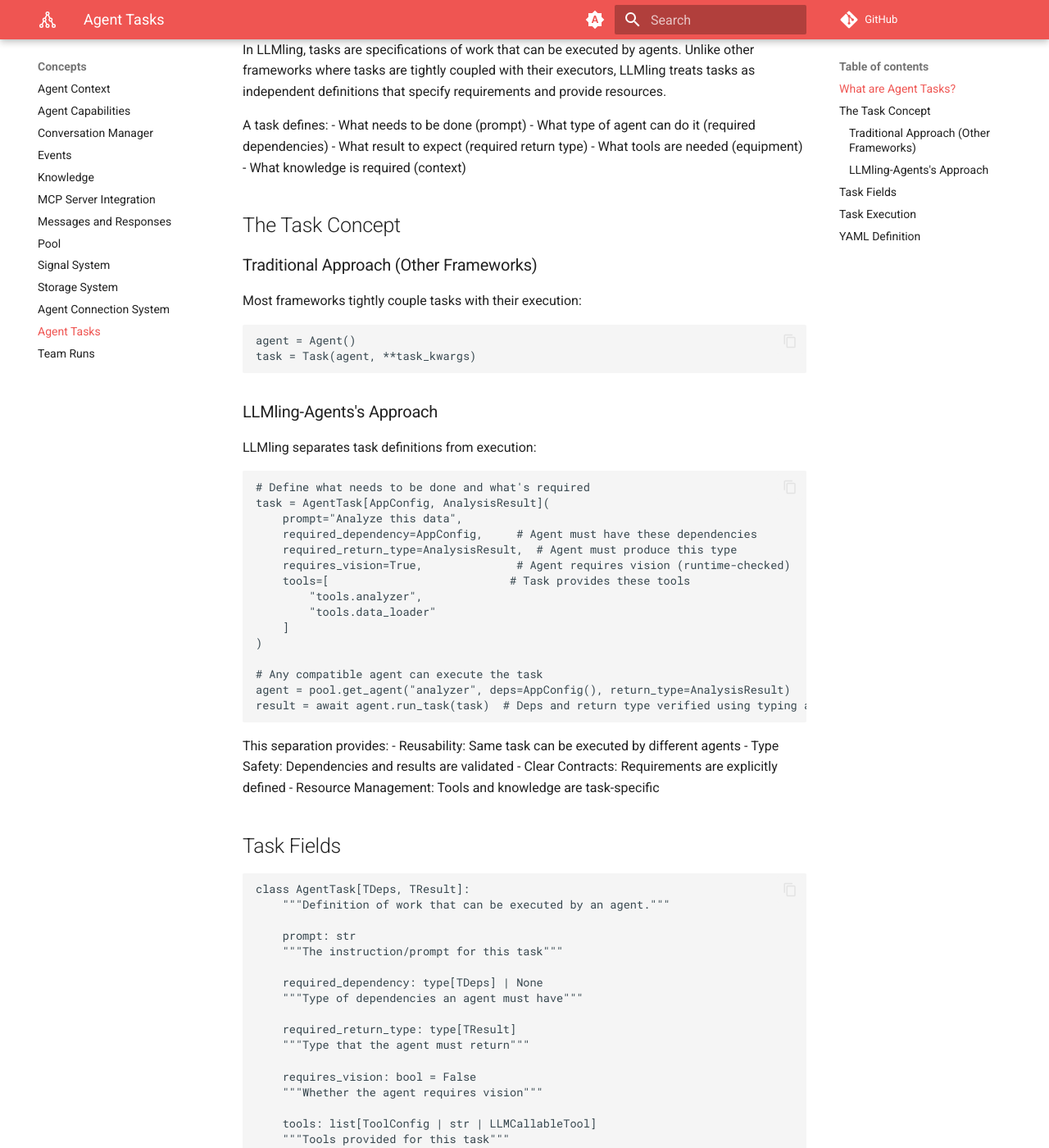
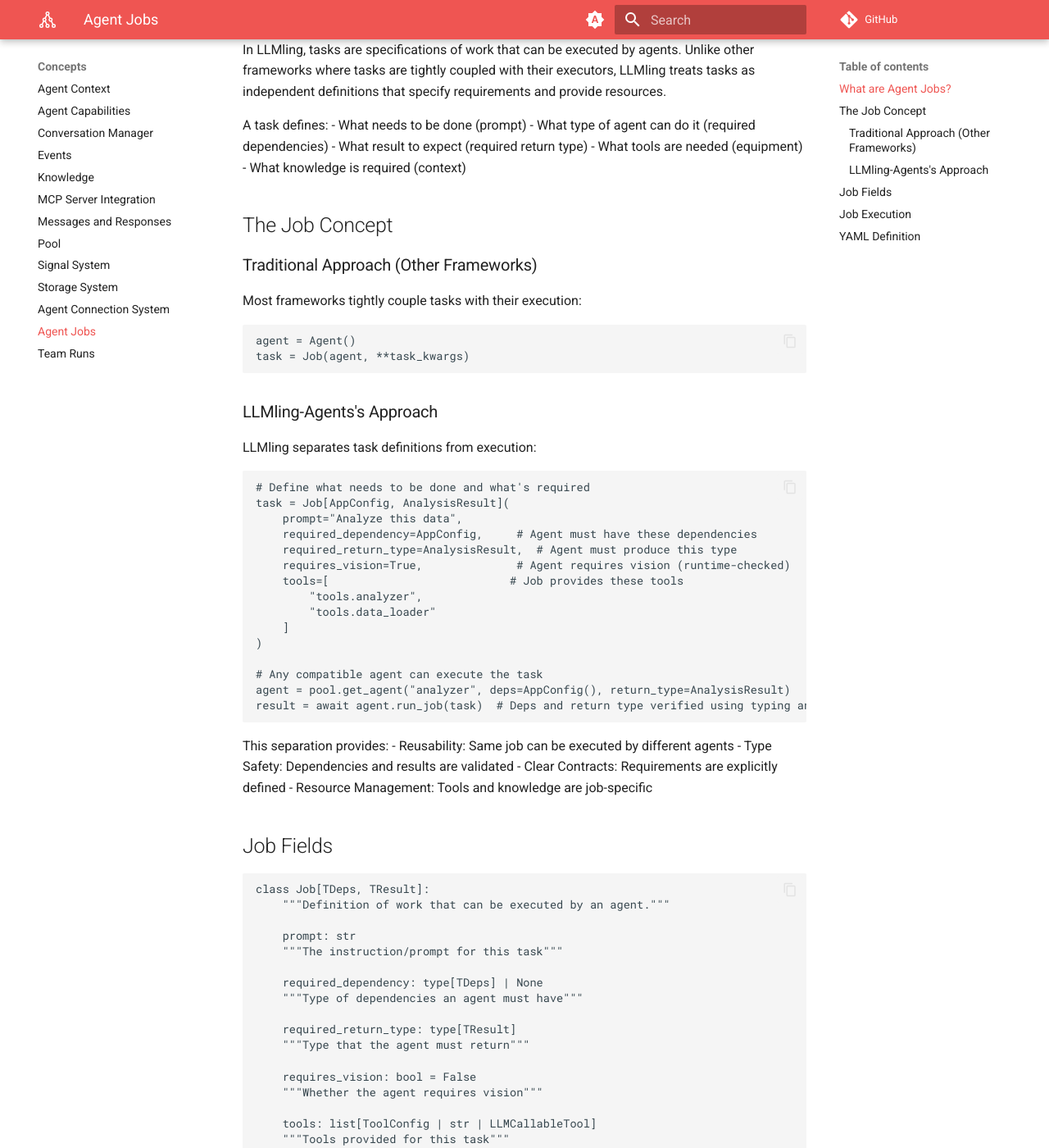
Before and after one commit to uk0/llmling-agent, an MkDocs documentation site: the page built from docs/concepts/tasks.md, in a window 1280 px wide and 1400 px high, scrolled down 231 px. Shown: the whole window at 82% size. Built offline with MkDocs 1.6.1 and Material for MkDocs 9.7.7, drawn with Linux system fonts in a browser that asks for light colours; comment, search, counter and statistics services are not loaded; some of the changed text lies outside the part shown.

Commit message:
chore: rename AgentTask to Job

````diff
--- a/docs/concepts/tasks.md
+++ b/docs/concepts/tasks.md
@@ -1,6 +1,6 @@
-# Agent Tasks
+# Agent Jobs
 
-## What are Agent Tasks?
+## What are Agent Jobs?
 
 In LLMling, tasks are specifications of work that can be executed by agents.
 Unlike other frameworks where tasks are tightly coupled with their executors,
@@ -13,14 +13,14 @@
 - What tools are needed (equipment)
 - What knowledge is required (context)
 
-## The Task Concept
+## The Job Concept
 
 ### Traditional Approach (Other Frameworks)
 Most frameworks tightly couple tasks with their execution:
 
 ```python
 agent = Agent()
-task = Task(agent, **task_kwargs)
+task = Job(agent, **task_kwargs)
 ```
 
 ### LLMling-Agents's Approach
@@ -28,12 +28,12 @@
 
 ```python
 # Define what needs to be done and what's required
-task = AgentTask[AppConfig, AnalysisResult](
+task = Job[AppConfig, AnalysisResult](
     prompt="Analyze this data",
     required_dependency=AppConfig,     # Agent must have these dependencies
     required_return_type=AnalysisResult,  # Agent must produce this type
     requires_vision=True,              # Agent requires vision (runtime-checked)
-    tools=[                           # Task provides these tools
+    tools=[                           # Job provides these tools
         "tools.analyzer",
         "tools.data_loader"
     ]
@@ -41,19 +41,19 @@
 
 # Any compatible agent can execute the task
 agent = pool.get_agent("analyzer", deps=AppConfig(), return_type=AnalysisResult)
-result = await agent.run_task(task)  # Deps and return type verified using typing and runtime checks
+result = await agent.run_job(task)  # Deps and return type verified using typing and runtime checks
 ```
 
 This separation provides:
-- Reusability: Same task can be executed by different agents
+- Reusability: Same job can be executed by different agents
 - Type Safety: Dependencies and results are validated
 - Clear Contracts: Requirements are explicitly defined
-- Resource Management: Tools and knowledge are task-specific
+- Resource Management: Tools and knowledge are job-specific
 
-## Task Fields
+## Job Fields
 
 ```python
-class AgentTask[TDeps, TResult]:
+class Job[TDeps, TResult]:
     """Definition of work that can be executed by an agent."""
 
     prompt: str
@@ -81,15 +81,15 @@
     """Minimum required context size"""
 ```
 
-## Task Execution
+## Job Execution
 
-Tasks can be executed by any agent that meets their requirements:
+Jobs can be executed by any agent that meets their requirements:
 
 ```python
 class Agent[TDeps, TResult]:
-    async def run_task(
+    async def run_job(
         self,
-        task: AgentTask[TDeps, TResult],
+        task: Job[TDeps, TResult],
         *,
         store_history: bool = True,
         include_agent_tools: bool = True,
@@ -103,13 +103,13 @@
         """
 ```
 
-Tasks provide a clean way to define work requirements and manage resources while maintaining type safety throughout the execution chain.
+Jobs provide a clean way to define work requirements and manage resources while maintaining type safety throughout the execution chain.
 This separation of concerns allows for better reusability and clearer contracts between task definitions and their executors.
 
 
 ## YAML Definition
 
-Tasks can be defined directly in the agent manifest YAML file:
+Jobs can be defined directly in the agent manifest YAML file:
 
 ```yaml
 tasks:
@@ -117,7 +117,7 @@
     prompt: "Analyze the code in the provided files"
     description: "Static code analysis task"
 
-    # Task equipment
+    # Job equipment
     tools:
       - import_path: "myapp.tools.code_analyzer"
         name: "analyze_code"
@@ -133,7 +133,7 @@
           content: "Analysis guidelines..."
 ```
 
-Tasks can then be fetched from the pool and executed by any compatible agent:
+Jobs can then be fetched from the pool and executed by any compatible agent:
 
 ```python
 # Get task from pool
@@ -141,10 +141,10 @@
 
 # Execute with compatible agent
 agent = pool.get_agent("code_analyzer")
-result = await agent.run_task(task)
+result = await agent.run_job(task)
 ```
 
-Tasks defined in YAML are automatically registered with the pool's task registry during initialization. This allows for:
+Jobs defined in YAML are automatically registered with the pool's task registry during initialization. This allows for:
 - Central task management
 - Configuration-driven task definitions
 - Easy sharing of tasks between agents
````
Also changed, not shown: docs/config_file/task_config.md (+1 -1 lines), 8 other files.
